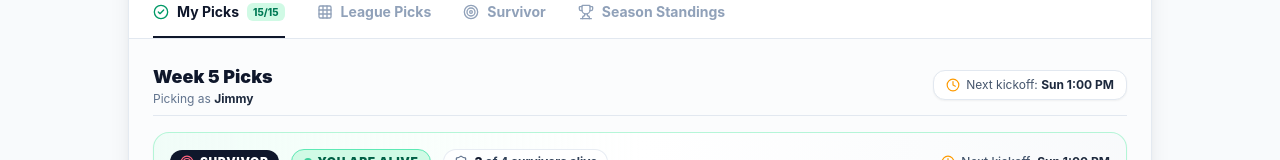
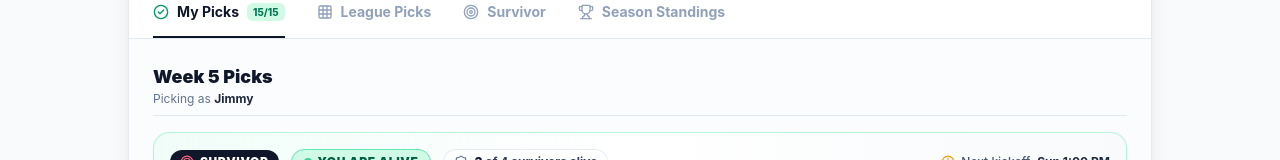
Before and after one commit to williamkshaw-ws/nfl-pickem-app, a Next.js app: page / in a window 1280 px wide. Shown: the part 728-888 px from the top of the page. Built offline with nearby package versions, Linux system fonts and the light colour scheme; no server answers.

Commit message:
Remove duplicate top next kickoff timer from landing page preview

```diff
--- a/src/components/LandingPage.tsx
+++ b/src/components/LandingPage.tsx
@@ -423,11 +423,6 @@ export function LandingPage() {
                         <p className="text-xs text-slate-500 dark:text-slate-400">
                           Picking as <strong className="text-slate-800 dark:text-slate-200">Jimmy</strong>
                         </p>
-                      </div>
-
-                      <div className="flex items-center gap-1.5 text-xs text-slate-600 dark:text-slate-300 bg-white dark:bg-slate-900 px-3 py-1.5 rounded-xl border border-slate-200 dark:border-slate-800 w-fit shadow-xs">
-                        <Clock className="w-3.5 h-3.5 text-amber-500" />
-                        <span>Next kickoff: <strong className="text-slate-800 dark:text-slate-200">Sun 1:00 PM</strong></span>
                       </div>
                     </div>
 
```
